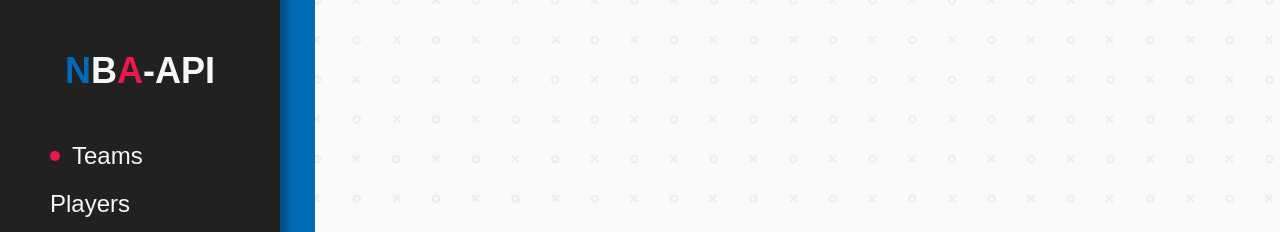
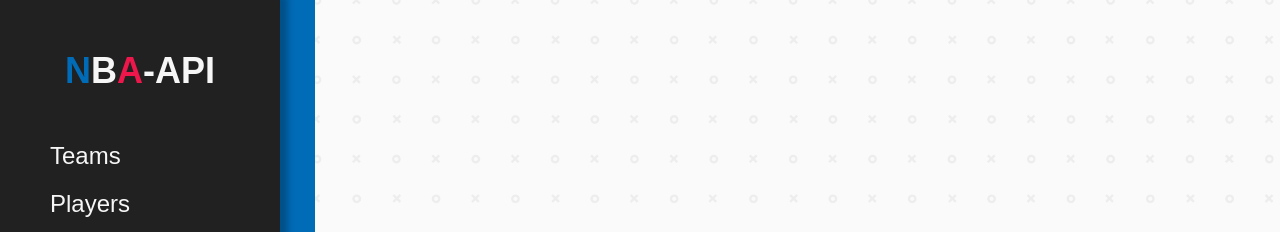
Before and after one commit to ryzzzin/NBA-Api, a Vue app: page / in a window 1280 px wide. Shown: the top 232 px of the page. Built offline with nearby package versions, Linux system fonts and the light colour scheme.

Commit message:
edit(navbar): added router

```diff
--- a/src/components/Navbar.vue
+++ b/src/components/Navbar.vue
@@ -1,10 +1,31 @@
 <template>
   <div class="navbar">
+    <router-link
+      class="none-link"
+      to="/main"
+      @click="currentPage = 'main'"
+    >
       <div class="logo">
-            <span class="blue-letter">N</span><span class="white-letter">B</span><span class="red-letter">A</span><span class="white-letter">-API</span>
+        <span class="letter letter--blue">N</span>
+        <span class="letter letter--white">B</span>
+        <span class="letter letter--red">A</span>
+        <span class="letter letter--white">-API</span>
       </div>
+    </router-link>
     <div class="nav-btns" v-for="page in pages" :key="page.title">
-            <div class="nav-btn"><div class="current-page-indicator" v-if="currentPage==page.title"></div> {{ page.title }}</div>
+      <router-link
+        class="none-link"
+        :to="page.title.toLowerCase()"
+        @click="currentPage = page.title"
+      >
+        <div class="nav-btn">
+          <div
+            class="current-page-indicator"
+            v-if="currentPage.toLowerCase() == page.title.toLowerCase()"
+          ></div>
+          {{ page.title }}
+        </div>
+      </router-link>
     </div>
     <div class="hl-navbar"></div>
     <div class="nav-btns" v-for="link in links" :key="link.title">
@@ -16,26 +37,37 @@
 
 <script>
 export default {
-        data(){
-            return{
-                pages:[
-                    {title: 'Teams'},
-                    {title: 'Players'},
-                    {title: 'Games'},
-                    {title: 'About'}
+  data() {
+    return {
+      pages: [
+        { title: "Teams" },
+        { title: "Players" },
+        { title: "Games" },
+        { title: "About" },
       ],
-                links:[
-                    {title: 'GitHub', href: 'https://github.com/ryzzzin/NBA-Api'},
-                    {title: 'API', href: 'https://github.com/kshvmdn/nba.js/blob/master/docs/api/DATA.md'}
+      links: [
+        { title: "GitHub", href: "https://github.com/ryzzzin/NBA-Api" },
+        {
+          title: "API",
+          href: "https://github.com/kshvmdn/nba.js/blob/master/docs/api/DATA.md",
+        },
       ],
-                currentPage: 'Teams'
+      currentPage: "",
+    };
+  },
+  methods:{
+      getCurrentPage(){
+        this.currentPage = window.location.pathname.substring(1);
       }
+  },
+  mounted(){
+      this.getCurrentPage();
   }
-    }
+};
 </script>
 
 <style scoped>
-.navbar{
+.navbar {
   width: 280px;
   height: 100%;
 
@@ -51,7 +83,7 @@
   display: flex;
   flex-direction: column;
 }
-.navbar-bg{
+.navbar-bg {
   width: 35px;
   height: 100%;
   position: fixed;
@@ -62,27 +94,31 @@
   background: #006bb7;
 }
 
-.logo{
+.logo {
   margin: 50px 0 50px 65px;
   font-size: 36px;
   font-weight: bold;
 }
 
-.blue-letter{
+.none-link{
+    text-decoration: none;
+}
+
+.letter--blue {
   color: #006bb7;
 }
-.red-letter{
+.letter--red {
   color: #ed174b;
 }
-.white-letter{
+.letter--white {
   color: #f6f6f6;
 }
 
-.nav-btns{
+.nav-btns {
   margin-left: 50px;
 }
 
-.nav-btn{
+.nav-btn {
   font-size: 24px;
   margin-bottom: 20px;
   color: #f6f6f6;
@@ -91,7 +127,7 @@
   align-items: center;
 }
 
-.current-page-indicator{
+.current-page-indicator {
   width: 10px;
   height: 10px;
   margin-right: 12px;
```
Lines whose indentation alone changed are shown as unchanged.
